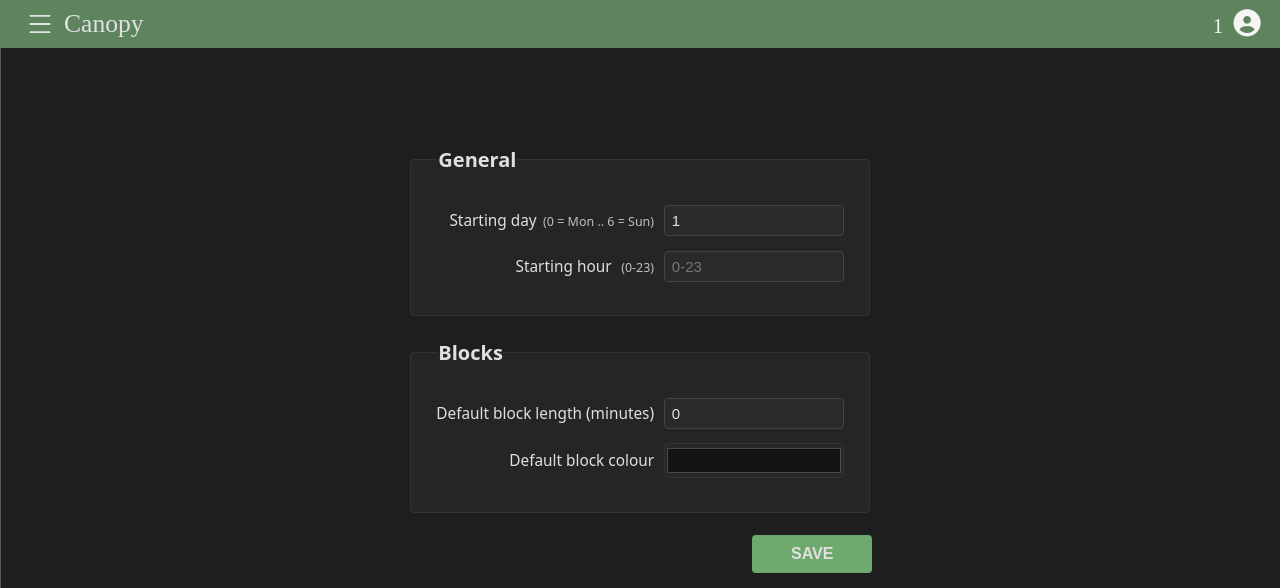
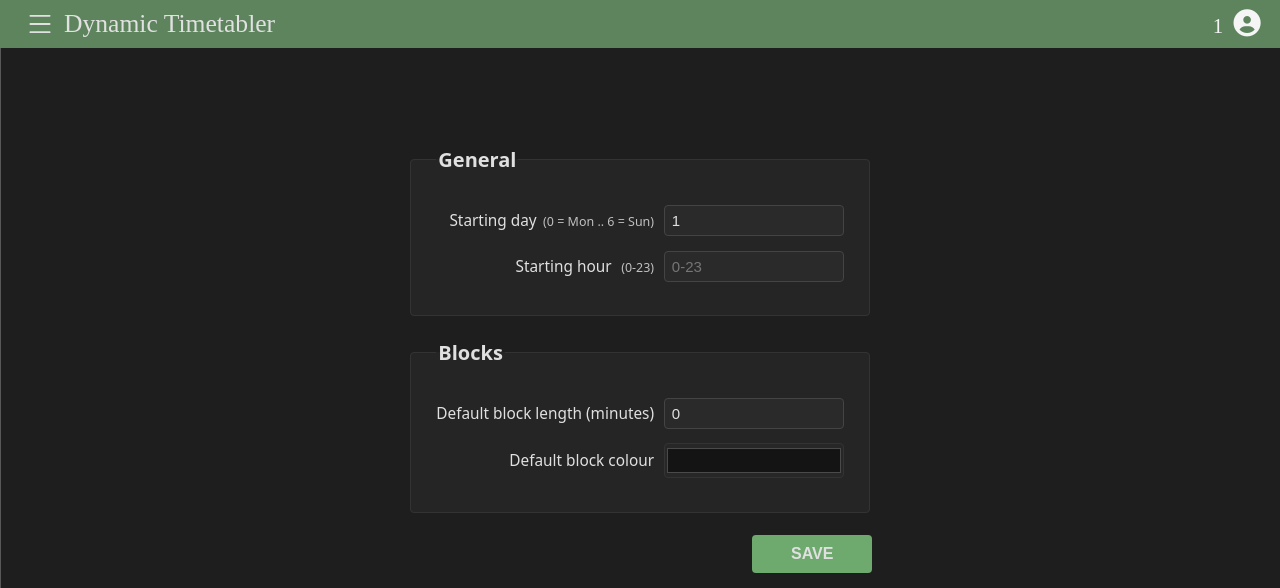
Before and after one commit to sysangl/Dynamic-Timetabler, a Flask app: page /app/settings in a window 1280 px wide. Shown: the top 588 px of the page. Run offline with Flask 3, Linux system fonts and the light colour scheme; a user stored in the database is signed in; tables that the repository leaves empty hold one stand-in row (values such as "Sample post"); parts of the project's set-up code (start-up, migrations or seed data) failed here and were passed over; some web fonts are replaced.

Commit message:
Pulled from a working branch and changed back to dynamic timetabler for prep week 3

```diff
--- a/helpers/config.py
+++ b/helpers/config.py
@@ -5,7 +5,7 @@ from pathlib import Path
 from helpers.paths import resource_path
 
 server_logger = logging.getLogger("server")
-PROJECT_NAME = 'canopy_suite'
+PROJECT_NAME = 'dynamic-timetabler'
 _DEFAULT_CFG = Path(resource_path('config')) / 'default.toml'
 _USER_CFG = Path.home() / f'.{PROJECT_NAME}' / 'default.toml'
 
--- a/templates/base.html
+++ b/templates/base.html
@@ -30,7 +30,7 @@
             <path class="line bottom" d="m 30,67 h 40 c 0,0 8.5,0.149796 8.5,-8.5 0,-8.649796 -8.5,-8.5 -8.5,-8.5 h -20 v 20" />
             </svg>
         </div>
-        <div id="topbar-title">Canopy</div>
+        <div id="topbar-title">Dynamic Timetabler</div>
         <div class="topbar-spacer"></div>
         <div id="topbar-user" onclick="document.getElementById('logout-btn-container').classList.toggle('open')"><span id="display-name-wrapper"></span> <span class="fa-solid fa-circle-user"></span></div>
         <div id="logout-btn-container" data-tooltip="Logout"> | <a href="/auth/logout"><span class="fa-solid fa-right-from-bracket"></span></a></div>
```
Also changed, not shown: docs/Quickstart.md (+1 -0 lines).
